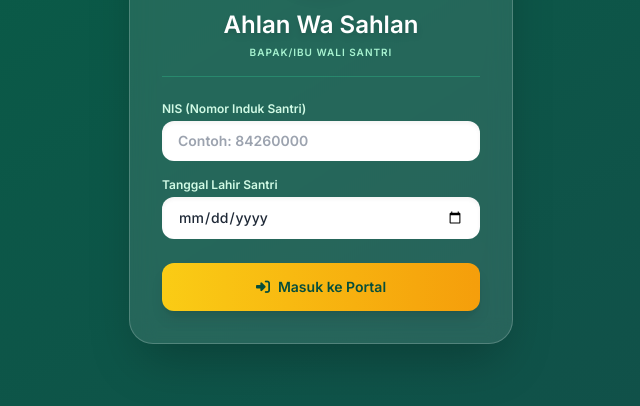
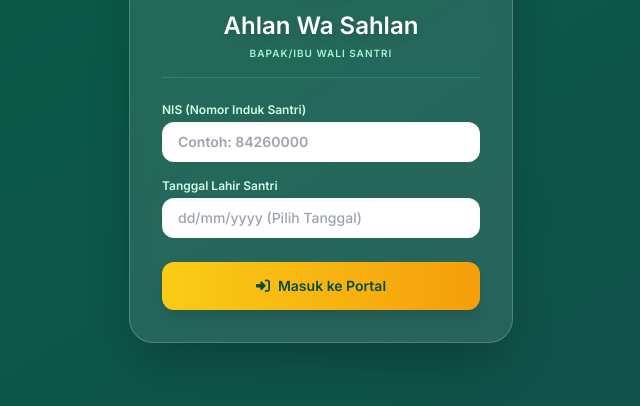
Before and after one commit to semoljeh/wali, a plain HTML site: page index.html in a window 1280 px wide. Shown: the part 314-720 px from the top of the page, without its empty margins (319-959 px from the left). Drawn offline with nearby package versions, Linux system fonts and the light colour scheme; some packages are replaced by stand-ins of ours; a script that the page names is missing.

Commit message:
Add files via upload

```diff
--- a/index.html
+++ b/index.html
@@ -74,9 +74,9 @@
                     <label class="block text-xs font-bold text-emerald-100 mb-1">NIS (Nomor Induk Santri)</label>
                     <input type="text" id="ortuNis" placeholder="Contoh: 84260000" class="w-full px-4 py-2.5 rounded-xl bg-white text-gray-800 focus:ring-4 focus:ring-yellow-400/50 outline-none text-sm transition-all font-bold shadow-inner">
                 </div>
-                <div>
+               <div>
                     <label class="block text-xs font-bold text-emerald-100 mb-1">Tanggal Lahir Santri</label>
-                    <input type="date" id="ortuTglLahir" class="w-full px-4 py-2.5 rounded-xl bg-white text-gray-800 focus:ring-4 focus:ring-yellow-400/50 outline-none text-sm transition-all font-medium shadow-inner">
+                    <input type="text" id="ortuTglLahir" placeholder="dd/mm/yyyy (Pilih Tanggal)" onfocus="this.type='date'" onblur="if(!this.value) this.type='text'" class="w-full px-4 py-2.5 rounded-xl bg-white text-gray-800 focus:ring-4 focus:ring-yellow-400/50 outline-none text-sm transition-all font-medium shadow-inner">
                 </div>
             </div>
 
```
